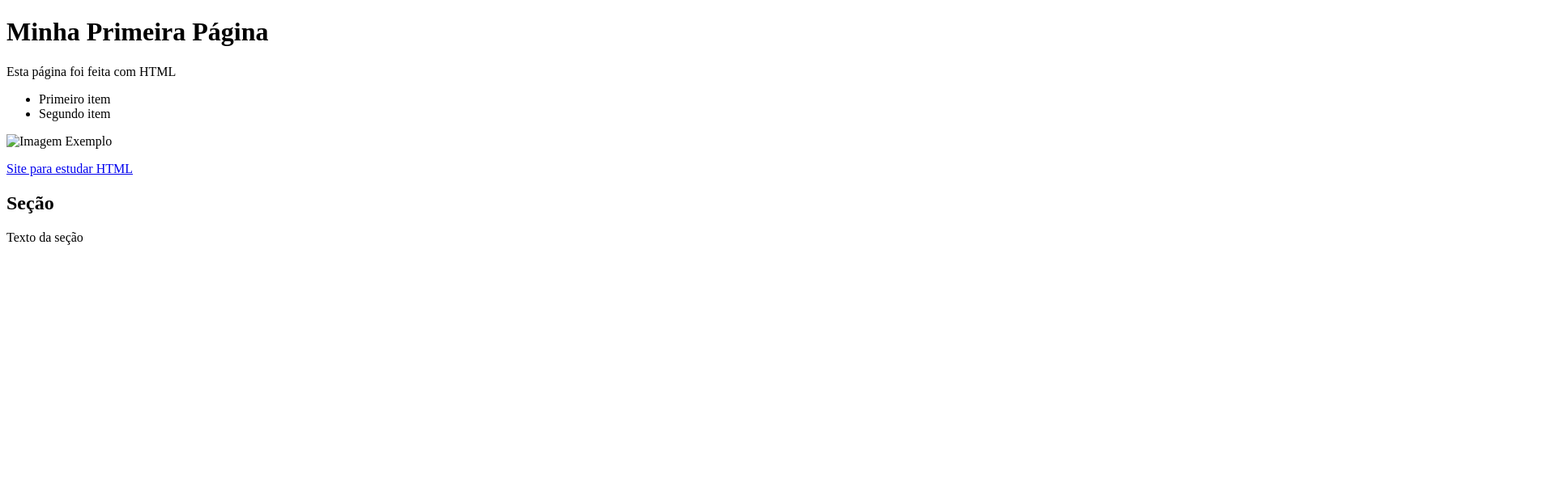
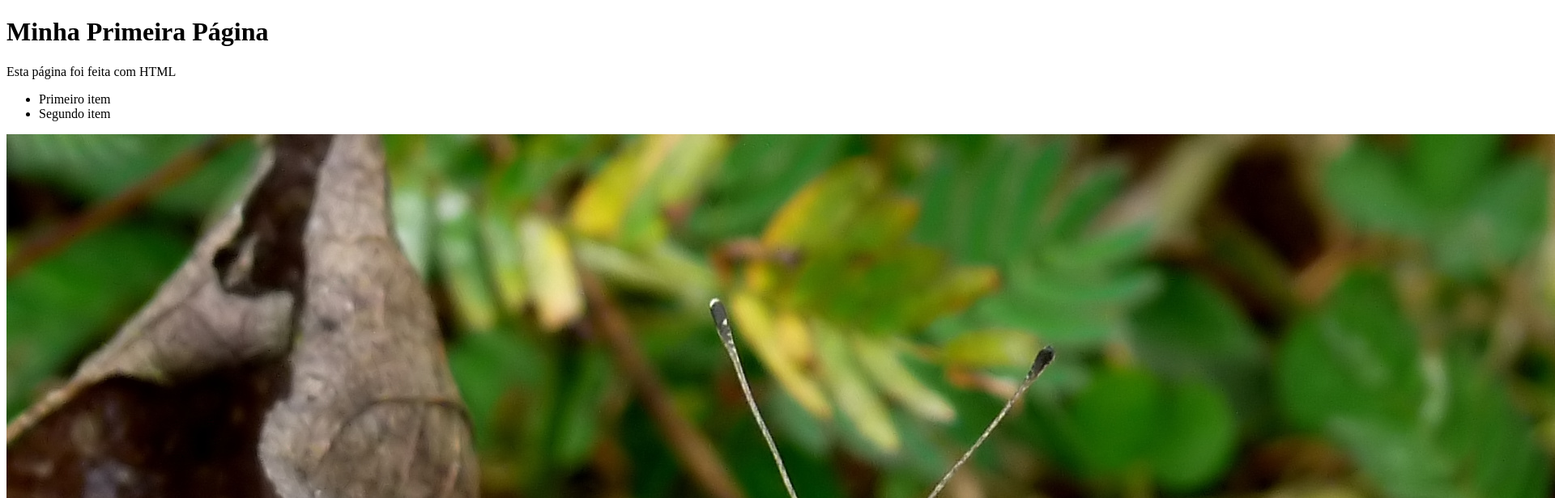
Before and after one commit to fiodocesinha/laboratorio-front-end, a plain HTML site: page index.html in a window 1280 px wide. Shown: the top 616 px of the page at 81% size, 1920 px wide, since content can reach past the window. Drawn offline with Linux system fonts and the light colour scheme.

Commit message:
tche tche

```diff
--- a/index.html
+++ b/index.html
@@ -14,7 +14,7 @@
         <li>Segundo item</li>
     </ul>
 
-    <img src="imagem.jpg" alt="Imagem Exemplo">
+    <img src="Junonia_lemonias_DSF_upper_by_Kadavoor.jpg" alt="Imagem Exemplo">
 
     <p>
         <a href="https://www.w3schools.com">Site para estudar HTML</a>
```
Also changed, not shown: Junonia_lemonias_DSF_upper_by_Kadavoor.jpg (added).
